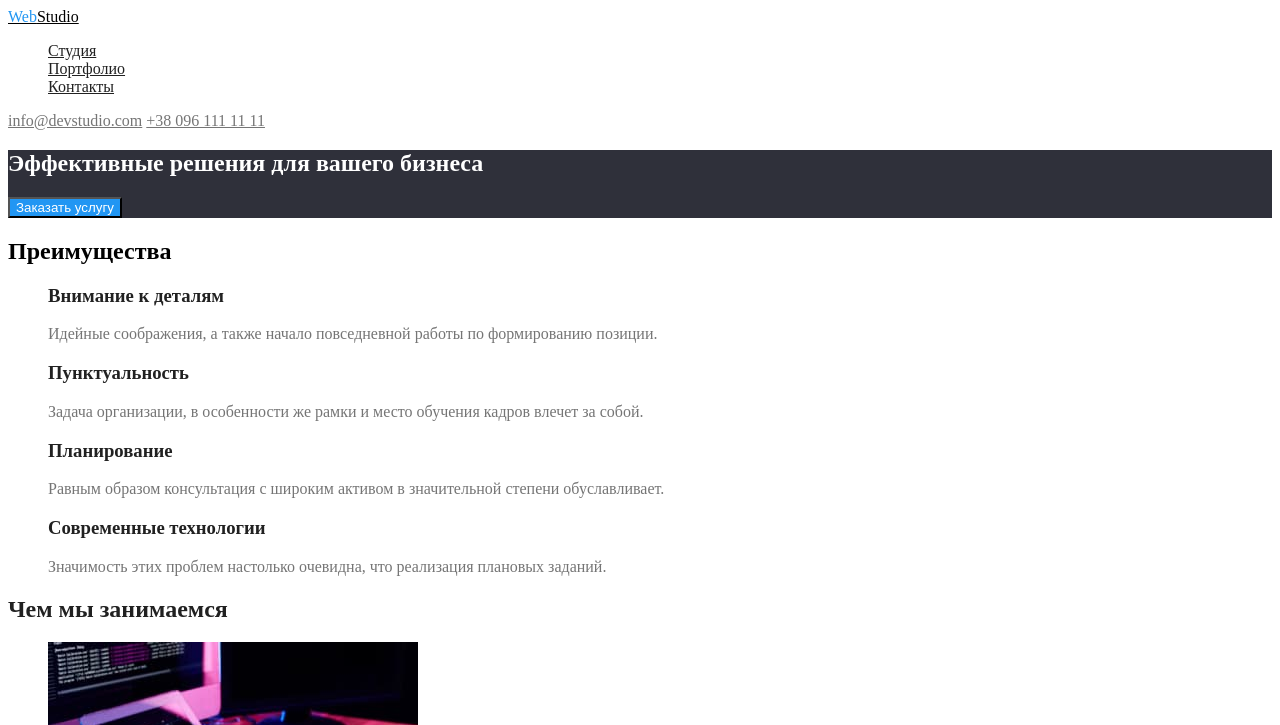
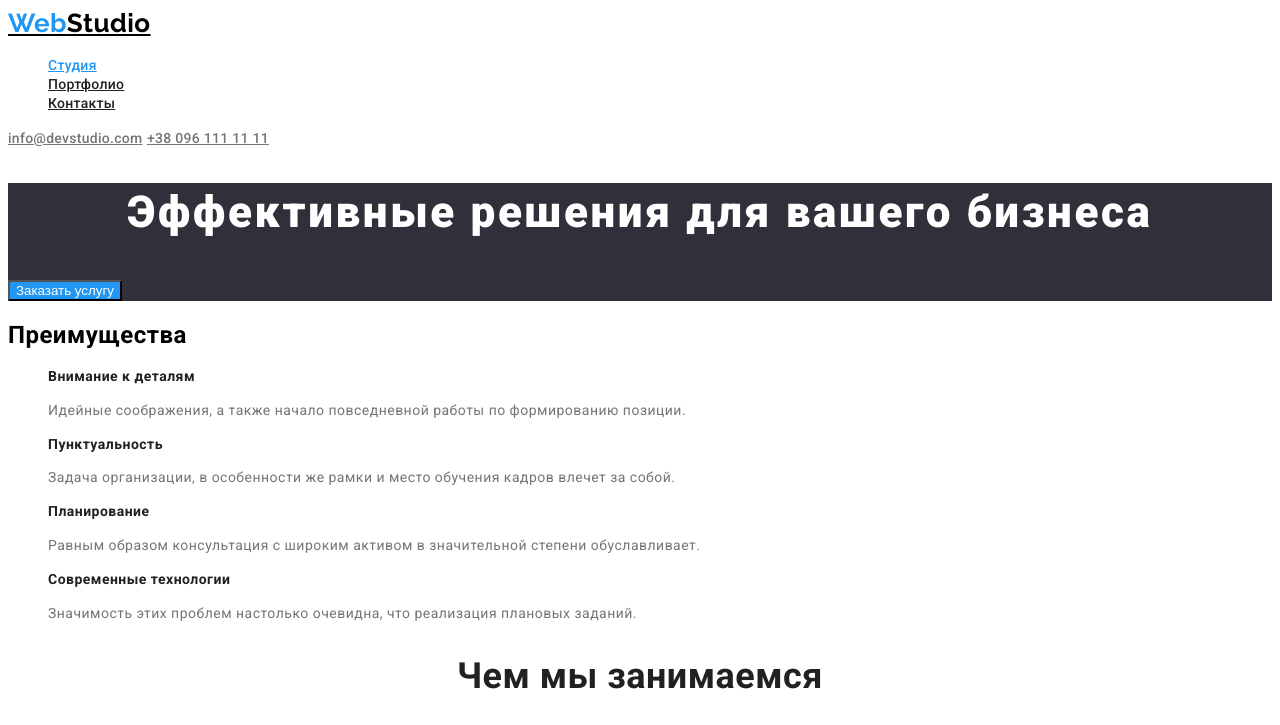
Before and after one commit to laptar/goit-markup-hw-02, a plain HTML site: page index.html in a window 1280 px wide. Shown: the top 725 px of the page. Drawn offline with Linux system fonts and the light colour scheme.

Commit message:
added some fonts

```diff
--- a/css/styles.css
+++ b/css/styles.css
@@ -10,29 +10,49 @@
   --address-color: rgba(255, 255, 255, 0.6);
 }
 
+body {
+  background-color: var(--bg-color-primary);
+  font-family: 'Roboto', sans-serif;
+  letter-spacing: 0.03em;
+}
 ul {
   list-style: none;
 }
+/* button {
+  font-family: inherit;
+} */
 
 /* хедер */
-.page-header {
-  background-color: var(--bg-color-primary);
-}
 .logo {
   color: var(--third-text-color);
+  font-family: 'Raleway', sans-serif;
+  font-weight: 700;
+  font-size: 26px;
+  line-height: 1.19;
 }
 .logo span {
   color: var(--brand-color);
 }
 .nav-list .link {
   color: var(--title-text-color);
+  font-weight: 500;
+  font-size: 14px;
+  line-height: 1.14;
+  letter-spacing: 0.02em;
 }
 .nav-list .link:hover,
 .nav-list .link:focus {
   color: var(--brand-color);
 }
-.contacts {
+.nav-list .link.current {
+  color: var(--brand-color);
+}
+.page-header .contacts {
   color: var(--primay-text-color);
+  font-weight: 500;
+  font-size: 14px;
+  line-height: 1.14;
+  letter-spacing: 0.02em;
 }
 .contacts:hover,
 .contacts:focus {
@@ -45,6 +65,11 @@ ul {
 }
 .main-title {
   color: var(--second-text-color);
+  font-weight: 900;
+  font-size: 44px;
+  line-height: 1.36;
+  text-align: center;
+  letter-spacing: 0.06em;
 }
 .main .button {
   color: var(--second-text-color);
@@ -52,17 +77,24 @@ ul {
 }
 
 /* перваги */
-.section {
-  background-color: var(--bg-color-primary);
-}
 .section-title {
   color: var(--title-text-color);
+  font-weight: 700;
+  font-size: 36px;
+  line-height: 1.16;
+  text-align: center;
 }
 .features-title {
   color: var(--title-text-color);
+  font-weight: 700;
+  font-size: 14px;
+  line-height: 1.14;
 }
 .features-text {
   color: var(--primay-text-color);
+  font-weight: 400;
+  font-size: 14px;
+  line-height: 1.71;
 }
 /* роота */
 
@@ -72,9 +104,15 @@ ul {
 }
 .team-title {
   color: var(--title-text-color);
+  font-weight: 500;
+  font-size: 16px;
+  line-height: 1.18;
 }
 .team-text {
   color: var(--primay-text-color);
+  font-weight: 400;
+  font-size: 16px;
+  line-height: 1.18;
 }
 /* футер */
 .footer {
@@ -82,6 +120,12 @@ ul {
 }
 .logo.dark-bg {
   color: var(--second-text-color);
+}
+.address-list {
+  font-style: normal;
+  font-weight: 400;
+  font-size: 14px;
+  line-height: 1.71;
 }
 .address-list .street {
   color: var(--second-text-color);
--- a/index.html
+++ b/index.html
@@ -5,6 +5,10 @@
     <meta http-equiv="X-UA-Compatible" content="IE=edge" />
     <meta name="viewport" content="width=device-width, initial-scale=1.0" />
     <title>Document</title>
+    <link
+      href="https://fonts.googleapis.com/css2?family=Raleway:wght@700&family=Roboto:wght@400;500;700;900&display=swap"
+      rel="stylesheet"
+    />
     <link rel="stylesheet" href="./css/styles.css" />
   </head>
   <body>
@@ -12,7 +16,7 @@
       <nav class="nav-header">
         <a class="logo" href="./index.html"><span>Web</span>Studio</a>
         <ul class="nav-list">
-          <li><a class="link" href="./index.html">Студия</a></li>
+          <li><a class="link current" href="./index.html">Студия</a></li>
           <li><a class="link" href="./portfoio.html">Портфолио</a></li>
           <li><a class="link" href="">Контакты</a></li>
         </ul>
```
Also changed, not shown: portfoio.html (+5 -1 lines).
